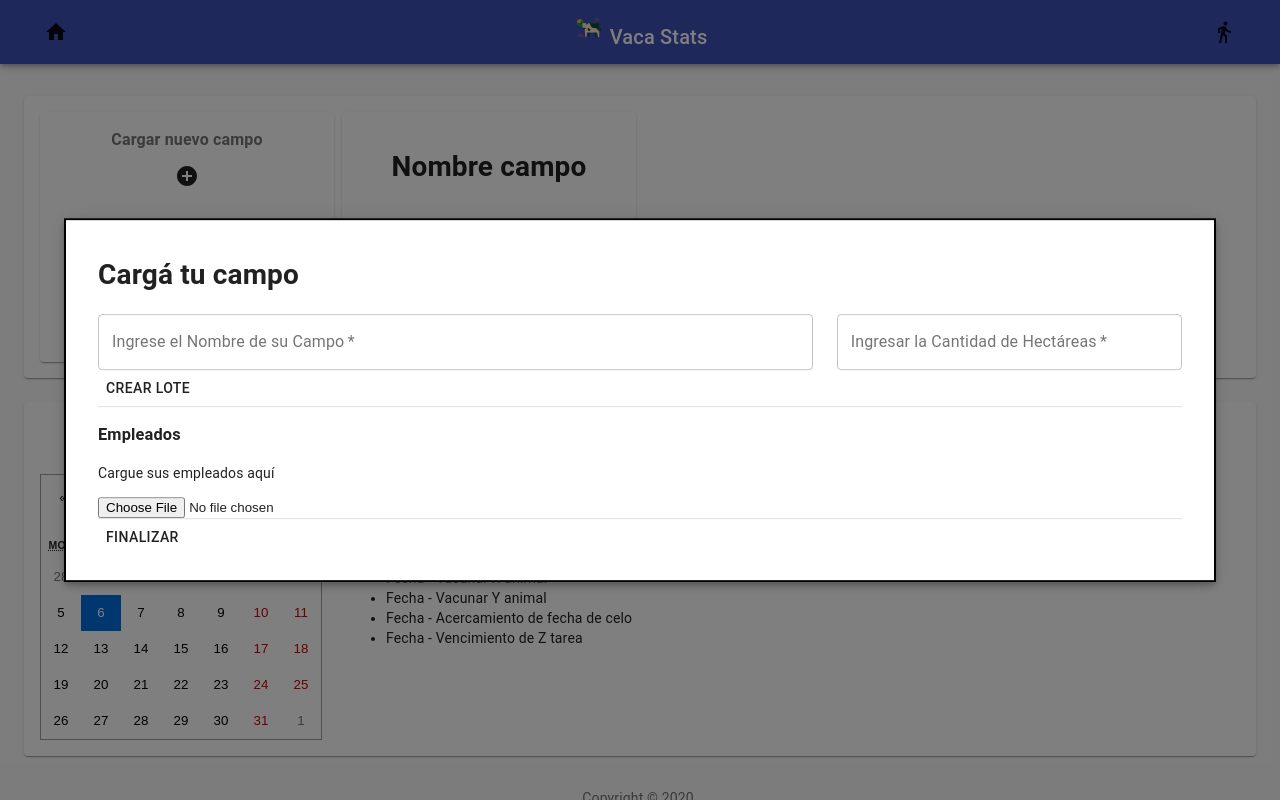
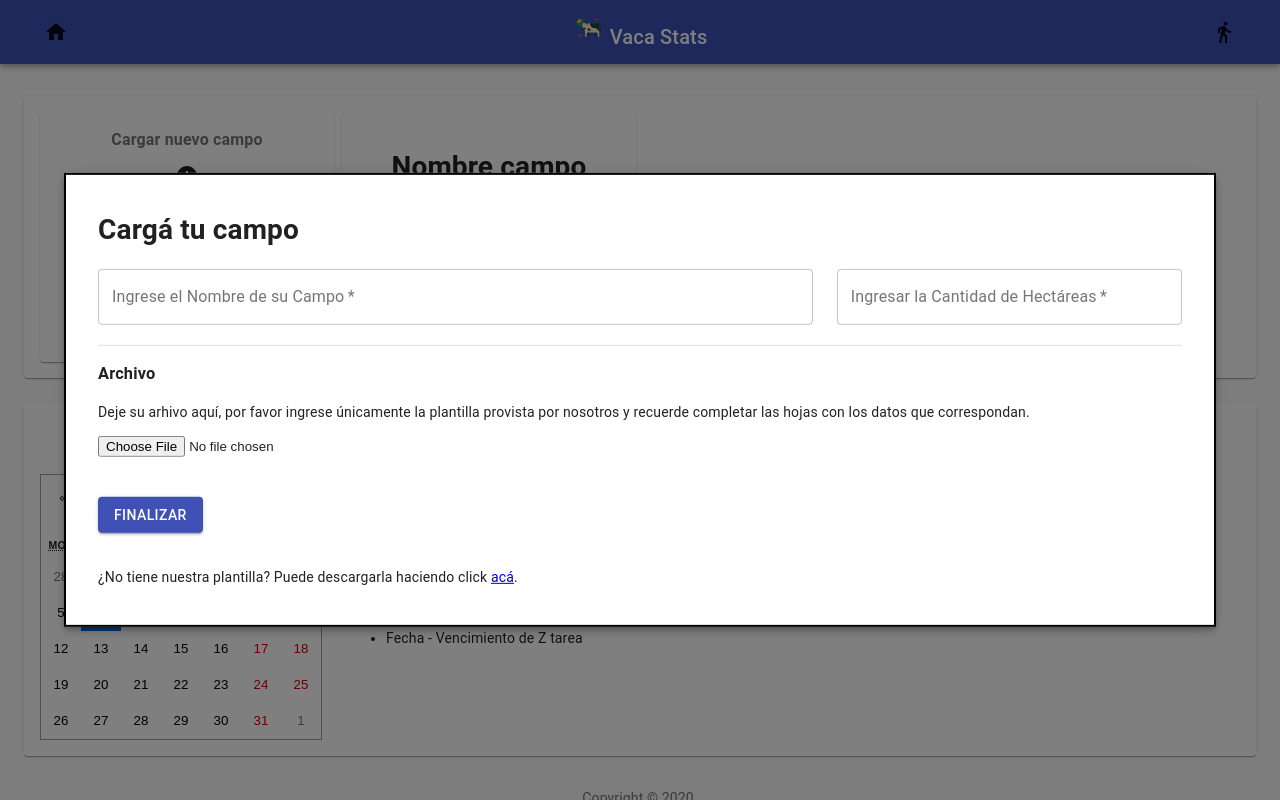
Before and after one commit to FMB555/SEMI-1, a React (Create React App) app: page /home in a window 1280 px wide. Both pictures are taken after a click on the button 187 px from the left and 175 px from the top of the page. Built offline with nearby package versions, Linux system fonts and the light colour scheme; grey boxes are pictures that could not be loaded; the HTML template or start-up script is replaced by a standard one.

Commit message:
Carga campo arreglado

```diff
--- a/src/Components/ModalCargaCampo.js
+++ b/src/Components/ModalCargaCampo.js
@@ -1,85 +1,54 @@
-import React, { Component } from 'react'
-
-import ListLotes from './ListLotes'
+import React, {useState} from 'react'
+import {Link} from 'react-router-dom'
 
 import { Grid, TextField, Button, Divider } from '@material-ui/core'
 
-export default class ModalCargaCampo extends Component {
-    constructor(props) {
-        super(props)
-        this.state = {
-            nombreCampo: '',
-            cantHectareas: '',
-            lotes: [],
+export default function ModalCargaCampo() {
+
+    const [nombre, setNombre] = useState("")
+    const handleNombre = (e) => {
+        setNombre(e.target.value)
     }
 
-        this.addLote = this.addLote.bind(this)
-        this.handleNombre = this.handleNombre.bind(this)
-        this.handleHectareas = this.handleHectareas.bind(this)
-        this.deleteLote = this.deleteLote.bind(this)
+    const [hectareas, setHectareas] = useState("")
+    const handleHectareas = (e) => {
+        setHectareas(e.target.value)
     }
 
-    handleNombre(e) {
-        this.setState ({
-            nombreCampo: e.target.value
-        })
-    }
-
-    handleHectareas(e){
-        this.setState ({
-            cantHectareas: e.target.value
-        })
+    const [file, setFile] = useState(null)
+    const handleFile = (e) => {
         console.log(e.target.value)
     }
 
-    addLote(e) {
-        e.preventDefault()
-        const lote = Date.now()
-        this.setState({
-            lotes: [...this.state.lotes, lote]
-        })
-    }
-
-    deleteLote(key) {
-        const lotesFilt = this.state.lotes.filter( lote => lote !== key)
-        this.setState({
-            lotes: lotesFilt
-        })
-    }
-
-    render() {
     return (
         <div>
             <form>
                 <h1>Cargá tu campo</h1>
-
                 {/*Cargar datos generales del campo*/}
                 <Grid container spacing={3}>
                     <Grid item xs={12} sm={8}>
-                            <TextField id="outlined-basic" value={this.state.nombreCampo} label="Ingrese el Nombre de su Campo" variant="outlined" fullWidth onChange={this.handleNombre} required/>
+                        <TextField id="outlined-basic" label="Ingrese el Nombre de su Campo" variant="outlined" fullWidth={true} onChange={handleNombre} required/>
                     </Grid>
                     <Grid item xs={12} sm={4}>
-                            <TextField id="outlined-basic" label="Ingresar la Cantidad de Hectáreas" variant="outlined" type='number' fullWidth onChange={this.handleHectareas} required/>
+                        <TextField id="outlined-basic" label="Ingresar la Cantidad de Hectáreas" variant="outlined" type='number' fullWidth={true} onChange={handleHectareas} required/>
                     </Grid>
                 </Grid>
-
-                    <Button onClick={this.addLote}>Crear Lote</Button>
-
-                    <ListLotes lotes={this.state.lotes} deleteLote={this.deleteLote}/>
+                <br/>
 
                 <Divider />
+                <h3>Archivo</h3>
+                <p>Deje su arhivo aquí, por favor ingrese únicamente la plantilla provista por nosotros y recuerde completar las hojas con los datos que correspondan.</p>
+                <input type='file' required/>
+                <br/>
+                <br/>
+                <br/>
 
-                    <h3>Empleados</h3>
-                    <p>Cargue sus empleados aquí</p>
-                    <input type='file' required/>
-                    <Divider />
-
-                    <Button type='submit'> Finalizar </Button>
+                <Button type='submit' variant="contained" color="primary"> Finalizar </Button>
+                <br/><br/>
+                <p>¿No tiene nuestra plantilla? Puede descargarla haciendo click <Link to='/'>acá</Link>.</p>
 
             </form>
 
         </div>
     )
-
 }
-}
```
Lines whose indentation alone changed are shown as unchanged.
